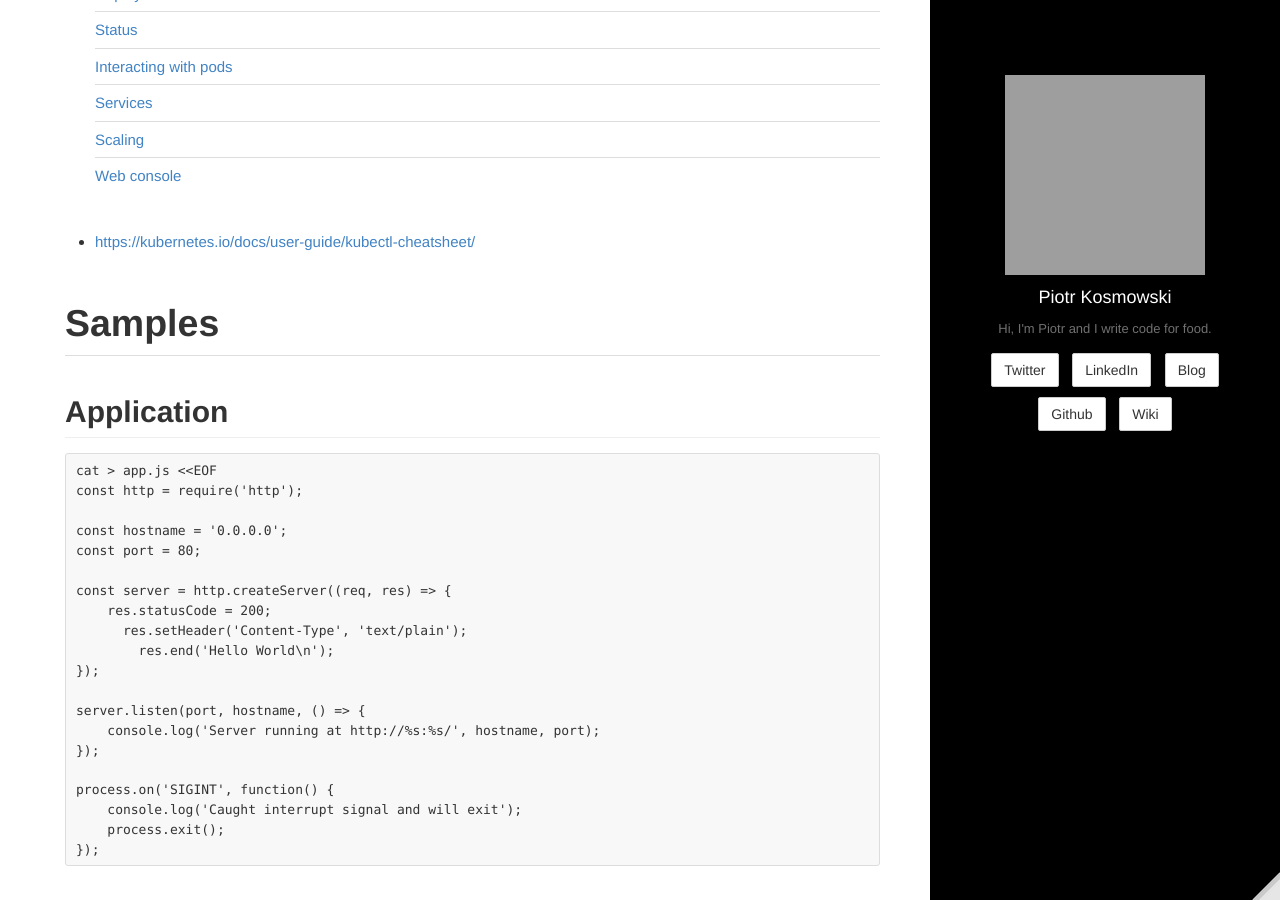
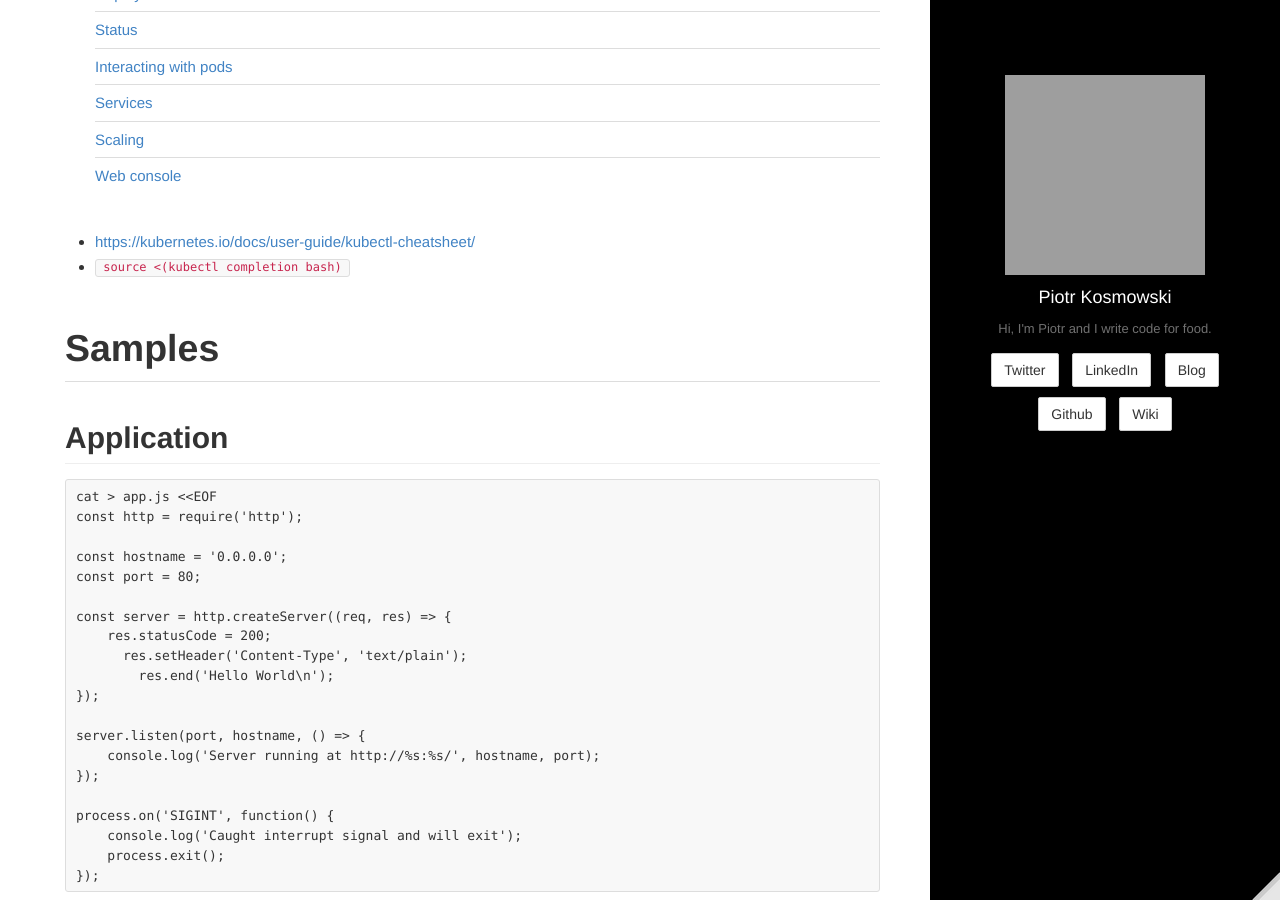
Before and after one commit to kospiotr/kospiotr.github.io, a Jekyll site: the page built from wiki/kubernetes.md, in a window 1280 px wide and 900 px high, scrolled down 327 px. Built offline with Jekyll 4.4.1, drawn with Linux system fonts in a browser that asks for light colours; grey boxes are pictures that could not be loaded.

Commit message:
Update kubernetes.md

```diff
--- a/wiki/kubernetes.md
+++ b/wiki/kubernetes.md
@@ -4,10 +4,11 @@ title: Kubernetes
 comments: false
 toc: true
 slideshow: true
-editurl: wiki/gcp.md
+editurl: wiki/kubernetes.md
 ---
 
 * [https://kubernetes.io/docs/user-guide/kubectl-cheatsheet/](https://kubernetes.io/docs/user-guide/kubectl-cheatsheet/)
+* `source <(kubectl completion bash)`
 
 # Samples
 
```
